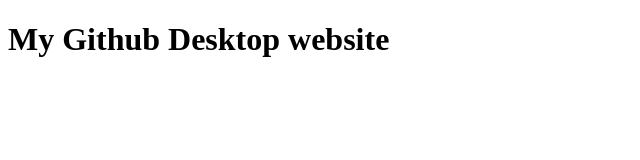
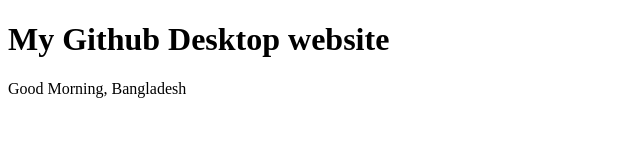
Before and after one commit to kolinsdcosta/my-second-website, a plain HTML site: page index.html in a window 1280 px wide. Shown: the whole page, without its empty margins (0-640 px from the left). Drawn offline with Linux system fonts and the light colour scheme.

Commit message:
second changes

```diff
--- a/index.html
+++ b/index.html
@@ -8,5 +8,8 @@
 </head>
 <body>
     <h1>My Github Desktop website</h1>
+    <div>
+        <p>Good Morning, Bangladesh</p>
+    </div>
 </body>
 </html>
```
